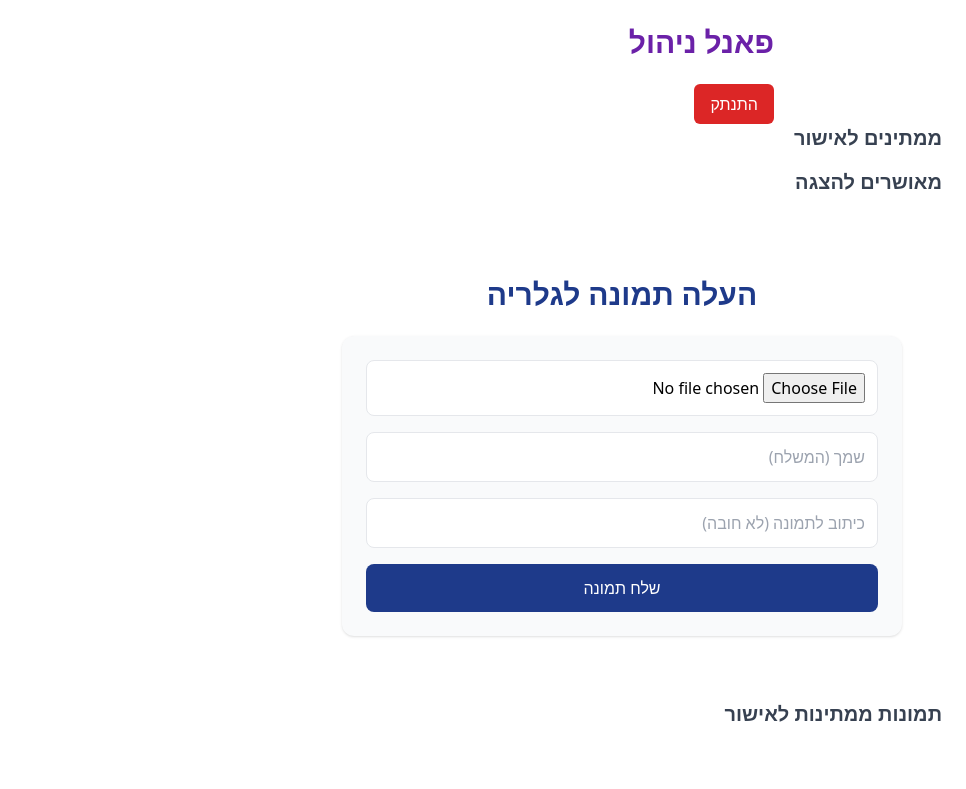
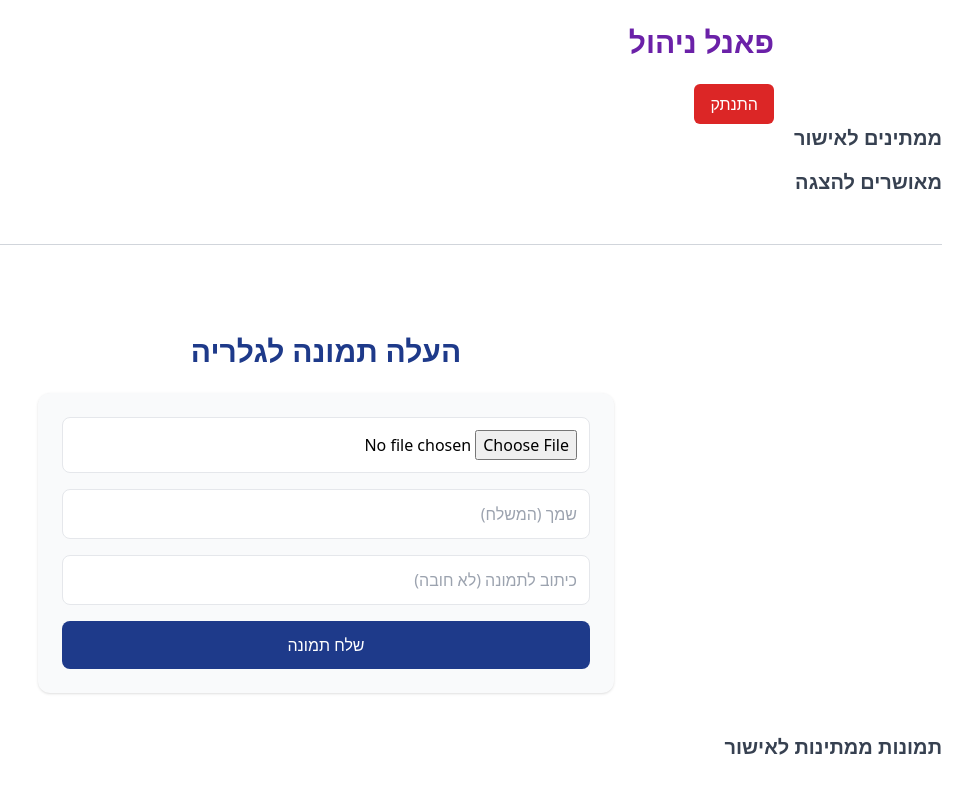
Before and after one commit to eitanschild/efraimmemorial, a website: page admin.html in a window 1280 px wide. Shown: the top 789 px of the page, without its empty margins (314-1280 px from the left). Drawn offline with nearby package versions, Linux system fonts and the light colour scheme; no server answers.

```diff
--- a/admin.html
+++ b/admin.html
@@ -65,16 +65,19 @@
   <div id="approvedList" class="space-y-6"></div>
 </section>
 
+<!-- Separator from approved memories -->
+<hr class="my-12 border-t border-gray-300">
+
 <!-- Upload Gallery Image -->
-<section class="py-16 px-6 bg-white">
-  <div class="max-w-6xl mx-auto grid grid-cols-1 md:grid-cols-2 gap-8">
-    <div>
+<section class="py-10 px-4 bg-white">
+  <div class="max-w-xl mx-auto">
     <h2 class="text-2xl md:text-3xl font-bold text-blue-900 mb-6 text-center">העלה תמונה לגלריה</h2>
     <form id="galleryForm" enctype="multipart/form-data" class="bg-gray-50 p-6 rounded-xl shadow space-y-4">
       <input type="file" id="image" name="image" accept="image/*" required class="w-full p-3 border rounded-lg bg-white" />
       <input type="text" id="uploader" name="uploader" placeholder="שמך (המשלח)" required class="w-full p-3 border rounded-lg" />
       <input type="text" id="caption" name="caption" placeholder="כיתוב לתמונה (לא חובה)" class="w-full p-3 border rounded-lg" />
       <button type="submit" class="w-full bg-blue-900 text-white py-3 rounded-lg hover:bg-blue-900/90 transition">שלח תמונה</button>
+
       <div id="galleryLoading" class="flex justify-center items-center gap-2 text-blue-600 text-center hidden">
         <svg class="animate-spin h-5 w-5 text-blue-600" xmlns="http://www.w3.org/2000/svg" fill="none" viewBox="0 0 24 24">
           <circle class="opacity-25" cx="12" cy="12" r="10" stroke="currentColor" stroke-width="4"></circle>
@@ -82,12 +85,13 @@
         </svg>
         שולח תמונה...
       </div>
+
       <p id="galleryResponse" class="text-green-600 text-center mt-4 hidden">התמונה נשלחה וממתינה לאישור</p>
       <p id="galleryError" class="text-red-600 text-center mt-4 hidden">שגיאה בהעלאת התמונה</p>
     </form>
   </div>
-  </div>
 </section>
+
 
 <!-- Gallery Images -->
 <section>
```
Lines whose indentation alone changed are shown as unchanged.
